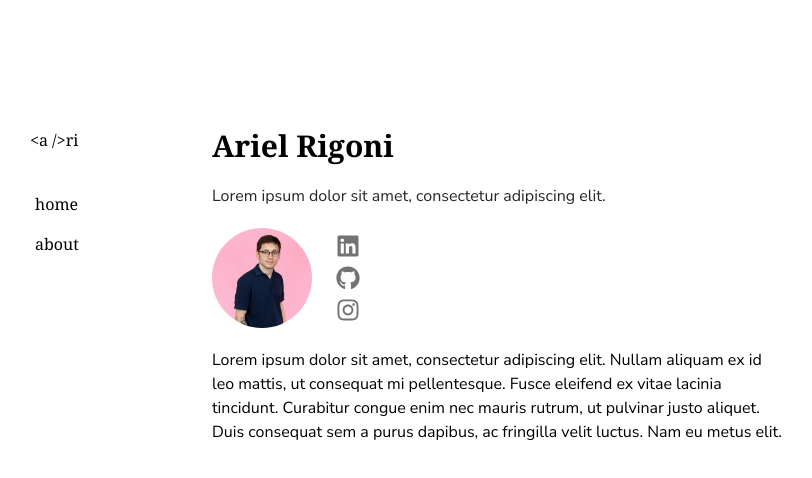
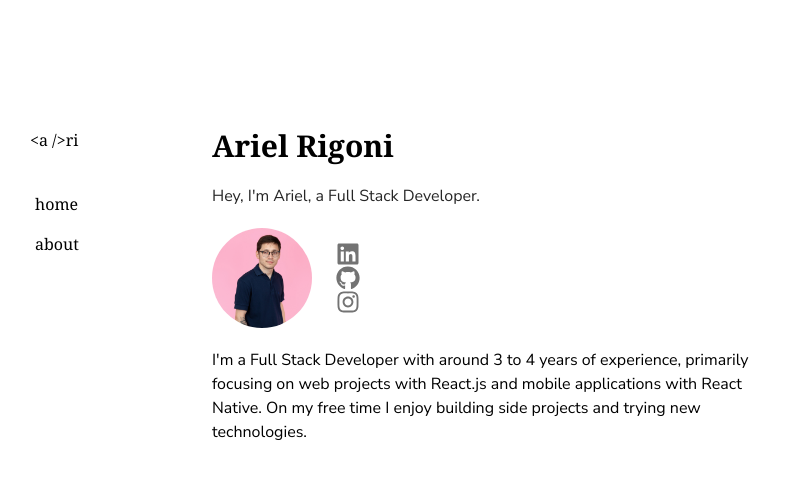
Before and after one commit to abrigoni/abrigoni.io, a Next.js app: page / in a window 1280 px wide. Shown: the top 478 px of the page, without its empty margins (34-846 px from the left). Built offline with nearby package versions, Linux system fonts and the light colour scheme.

Commit message:
feat: links and info in home

```diff
--- a/src/app/page.tsx
+++ b/src/app/page.tsx
@@ -8,7 +8,7 @@ export default function Home() {
     <section>
       <h1 className="text-3xl font-serif font-bold">Ariel Rigoni</h1>
       <p className="my-5 max-w-md text-neutral-800 dark:text-neutral-200">
-        Lorem ipsum dolor sit amet, consectetur adipiscing elit.
+        Hey, I&apos;m Ariel, a Full Stack Developer.
       </p>
       <div className="flex md:flex-row items-center my-5">
         <Image
@@ -19,13 +19,19 @@ export default function Home() {
           priority
         />
         <div className="ml-6 space-y-2 text-neutral-500 dark:text-neutral-400">
-          <FaLinkedin size={24} />
-          <FaGithub size={24} />
-          <FaInstagram size={24} />
+          <a href="https://www.linkedin.com/in/brian-rigoni" target="_blank" rel="noopener noreferrer">
+            <FaLinkedin size={24} />
+          </a>
+          <a href="https://www.github.com/abrigoni" target="_blank" rel="noopener noreferrer">
+            <FaGithub size={24} />
+          </a>
+          <a href="https://www.instagram.com/brian.rigoni" target="_blank" rel="noopener noreferrer">
+            <FaInstagram size={24} />
+          </a>
         </div>
       </div>
       <p className="my-5 max-w-xl">
-        Lorem ipsum dolor sit amet, consectetur adipiscing elit. Nullam aliquam ex id leo mattis, ut consequat mi pellentesque. Fusce eleifend ex vitae lacinia tincidunt. Curabitur congue enim nec mauris rutrum, ut pulvinar justo aliquet. Duis consequat sem a purus dapibus, ac fringilla velit luctus. Nam eu metus elit.
+        I&apos;m a Full Stack Developer with around 3 to 4 years of experience, primarily focusing on web projects with React.js and mobile applications with React Native. On my free time I enjoy building side projects and trying new technologies.
       </p>
     </section>
   )
```
